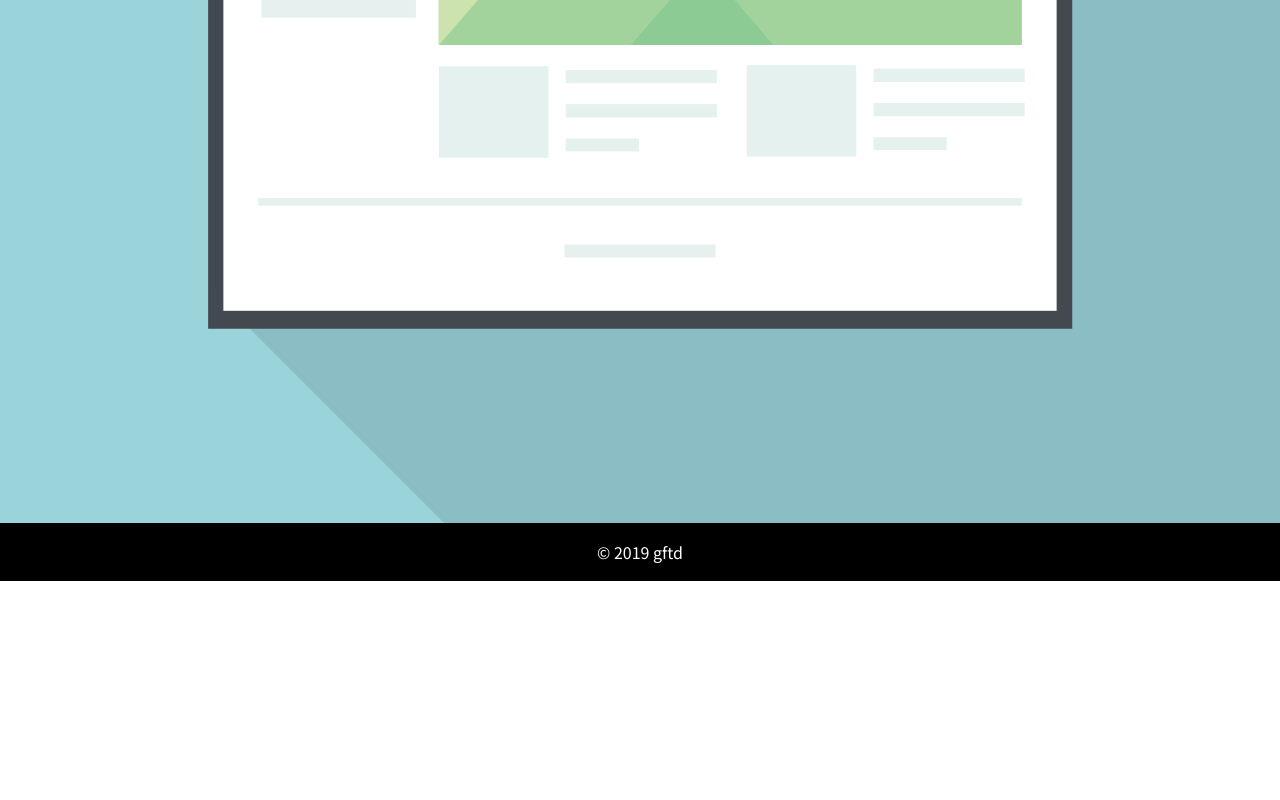
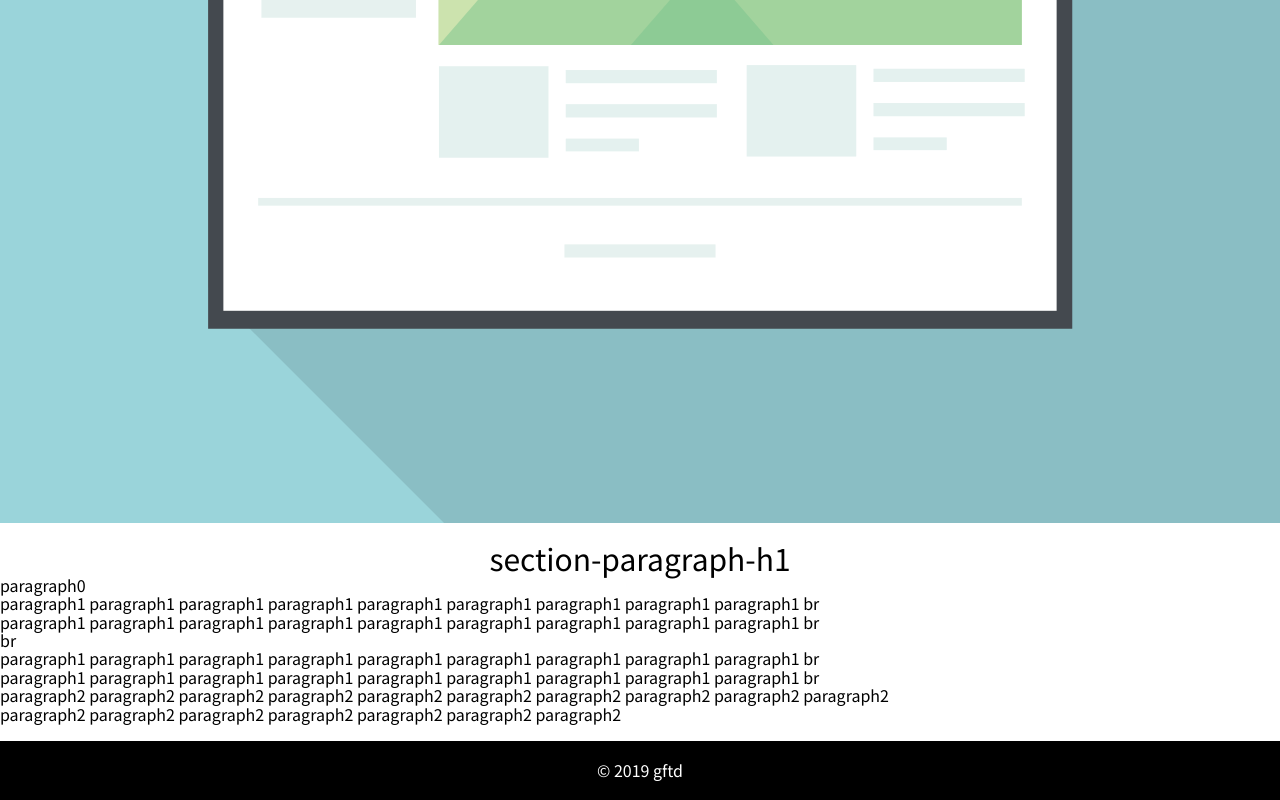
Before and after one commit to ootakakazuki/tes, a plain HTML site: page index.html in a window 1280 px wide. Shown: the part 918-1718 px from the top of the page. Before the commit the page ends 1499 px from the top, so only its background shows below. Drawn offline with Linux system fonts and the light colour scheme; some packages are replaced by stand-ins of ours.

Commit message:
add: add: paragraph

```diff
--- a/css/style.css
+++ b/css/style.css
@@ -8,6 +8,15 @@ footer{
     padding: 20px 20px;
     color: white;
     background-color: black;
+}
+
+.p-center{
+    margin: 30px 30px 30px 300px;
+}
+
+h1{
+    font-size: 30px;
+    text-align: center;
 }
 
 ul{
--- a/index.html
+++ b/index.html
@@ -13,8 +13,8 @@
                 <a href="index.html"><img src="images/logo.png" width="100px" ></a>
             </div>
             <ul>
-                <li><a href="#1">nav-ul-li</li>
-                <li>paragraph</li>
+                <li><a href="#1">nav-ul-li</a></li>
+                <li><a href="#2">paragraph</a></li>
                 <li>table</li>
                 <li>form</li>
             </ul>
@@ -23,12 +23,25 @@
             <section id="1">
                 <img src="/images/top-baner.svg">
             </section>
-            <section id="2">
+            <dev class="p-center">
+                <section id="2">
+                    <h1>section-paragraph-h1</h1>
+                    <p>paragraph0</p>
+                    <p>paragraph1 paragraph1 paragraph1 paragraph1 paragraph1 paragraph1 paragraph1 paragraph1 paragraph1 br</p>
+                    <p>paragraph1 paragraph1 paragraph1 paragraph1 paragraph1 paragraph1 paragraph1 paragraph1 paragraph1 br</p>
+                    <p>br</p>
+                    <p>paragraph1 paragraph1 paragraph1 paragraph1 paragraph1 paragraph1 paragraph1 paragraph1 paragraph1 br</p>
+                    <p>paragraph1 paragraph1 paragraph1 paragraph1 paragraph1 paragraph1 paragraph1 paragraph1 paragraph1 br</p>
+                    <p>paragraph2 paragraph2 paragraph2 paragraph2 paragraph2 paragraph2 paragraph2 paragraph2 paragraph2 paragraph2 </p>
+                    <p>paragraph2 paragraph2 paragraph2 paragraph2 paragraph2 paragraph2 paragraph2</p>
+                </section>
+                <section id="3">
+                    <table>
 
-            </section>
-            <section id="3">
+                    </table>
 
-            </section>
+                </section>
+            </dev>
         </main>
         <footer>
             © 2019 gftd
```
